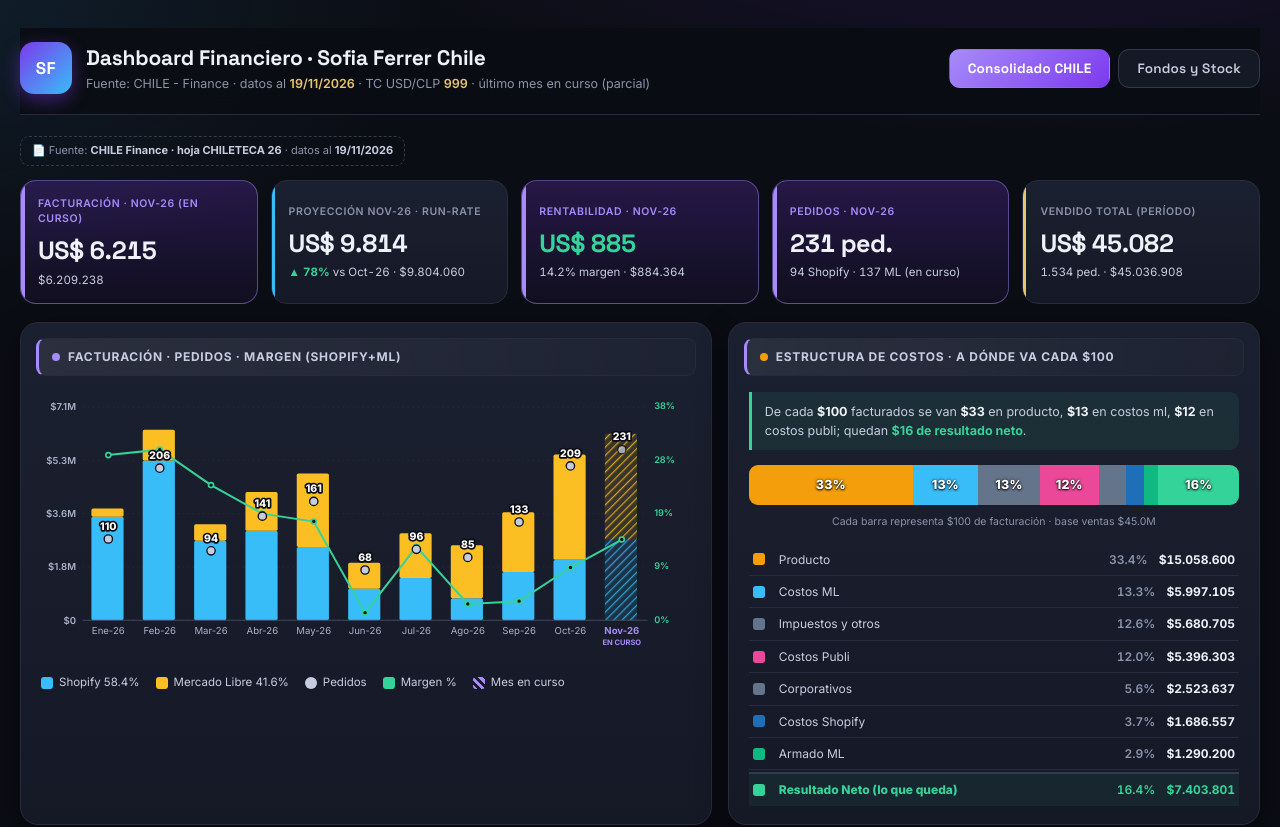
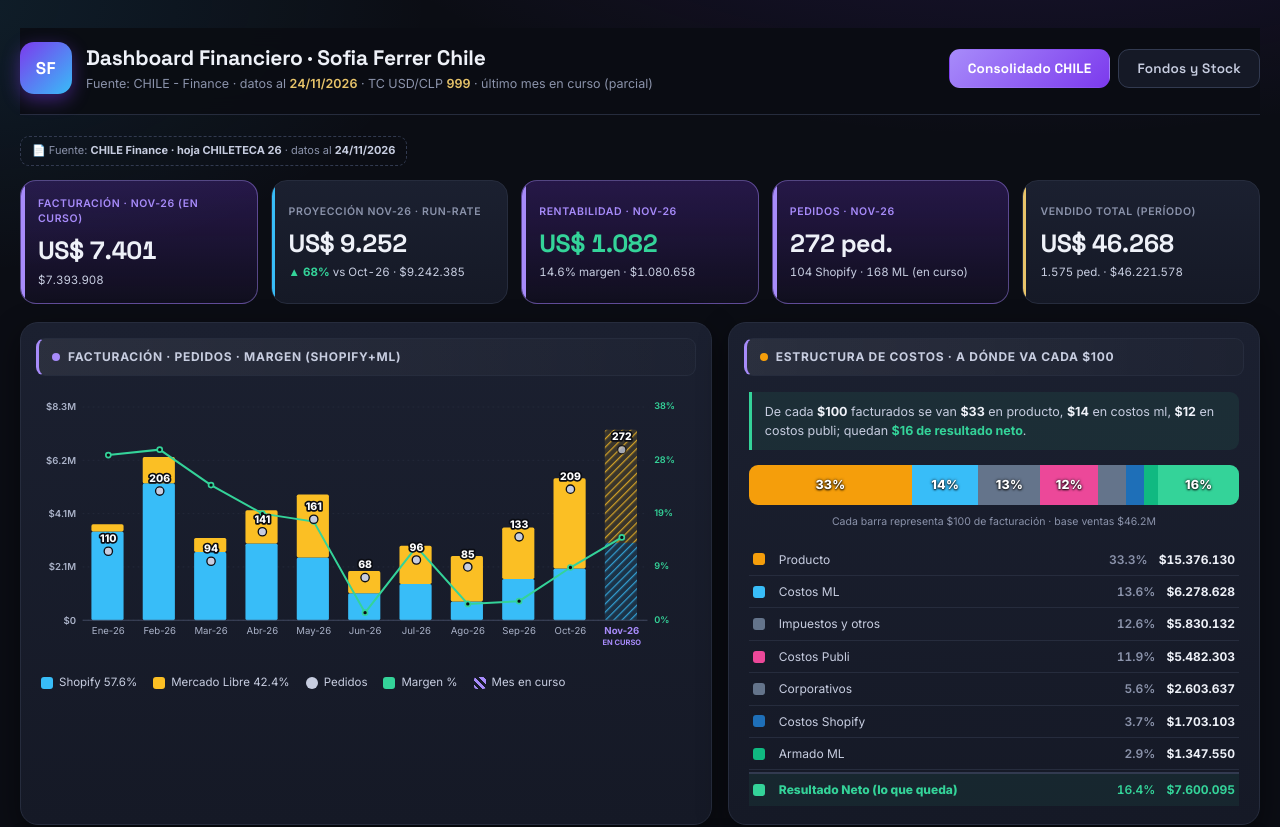
Before and after one commit to agustinperazolo-bot/calculadora-ML, a plain HTML site: page Dashboard_Finanzas_CHILE.html in a window 1280 px wide. Shown: the top 827 px of the page. Drawn offline with Linux system fonts and the light colour scheme.

Commit message:
Add files via upload

```diff
--- a/Dashboard_Finanzas_CHILE.html
+++ b/Dashboard_Finanzas_CHILE.html
@@ -205,7 +205,7 @@
       <div class="logo">SF</div>
       <div>
         <h1>Dashboard Financiero · Sofia Ferrer Chile</h1>
-        <div class="sub">Fuente: CHILE - Finance · datos al <b>19/11/2026</b> · TC USD/CLP <b id="tcnote">999</b> · último mes en curso (parcial)</div>
+        <div class="sub">Fuente: CHILE - Finance · datos al <b>24/11/2026</b> · TC USD/CLP <b id="tcnote">999</b> · último mes en curso (parcial)</div>
       </div>
     </div>
     <div class="tabs">
@@ -216,7 +216,7 @@
   <div id="srcchip"></div>
   <div id="tab_cl" class="tab show"></div>
   <div id="tab_fs" class="tab"></div>
-  <div class="foot">Chileteca SpA · montos en CLP (USD al TC 999) · generado el 19/11/2026</div>
+  <div class="foot">Chileteca SpA · montos en CLP (USD al TC 999) · generado el 24/11/2026</div>
 </div>
 <script>
 /* ===== DASHBOARD CHILE · datos ===== */
@@ -224,13 +224,13 @@ let USD=999; // CLP por USD (2026: hoja $ chi EERR-26 / panel Fondos · 2025: ho
 const TC_YEAR={"2026":999,"2025":921};
 const usd=n=>"US$ "+Math.round(n/USD).toLocaleString("es-CL");
 const DATA={
-"shop":{partial:true,months:["Ene-26","Feb-26","Mar-26","Abr-26","May-26","Jun-26","Jul-26","Ago-26","Sep-26","Oct-26","Nov-26"],envios:[101,169,76,96,76,33,41,27,54,67,94],pventa:[34156,31461,34833,31016,32090,31850,34353,27100,29693,29991,28477],ventas:[3449756,5316909,2647308,2977536,2438840,1051050,1408473,731700,1603422,2009397,2676838],cv:[1916969,2862374,1576946,1929224,1618221,756699,905213,535562,1015237,285166],margenBruto:[1532787,2454535,1070362,1048312,820619,294351,503260,196138,588185,891434],corpo:[87053,87053,87053,87053,87053,87053,87053,87053,87053,87053],resBruto:[1445734,2367482,983309,961259,733566,207298,416207,-82915,181132,484381],resNeto:[1445734,2367482,983309,961259,733566,207298,416207,-82915,181132,484381],struct:[["CMV SF Chile",8482624,"#f59e0b"],["Facebook Ads",3447647,"#ec4899"],["Shopify / Apps",812374,"#38bdf8"],["Comisiones MP",658966,"#a855f7"],["Costos Corporativos",870530,"#0ea5e9"],["Otros costos (diseño/marketing)",832000,"#f97316"]],fisco:2634712,ivaRecup:956215},
+"shop":{partial:true,months:["Ene-26","Feb-26","Mar-26","Abr-26","May-26","Jun-26","Jul-26","Ago-26","Sep-26","Oct-26","Nov-26"],envios:[101,169,76,96,76,33,41,27,54,67,104],pventa:[34156,31461,34833,31016,32090,31850,34353,27100,29693,29991,28927],ventas:[3449756,5316909,2647308,2977536,2438840,1051050,1408473,731700,1603422,2009397,3008408],cv:[1916969,2862374,1576946,1929224,1618221,756699,905213,535562,1015237,285166],margenBruto:[1532787,2454535,1070362,1048312,820619,294351,503260,196138,588185,891434],corpo:[87053,87053,87053,87053,87053,87053,87053,87053,87053,87053],resBruto:[1445734,2367482,983309,961259,733566,207298,416207,-82915,181132,484381],resNeto:[1445734,2367482,983309,961259,733566,207298,416207,-82915,181132,484381],struct:[["CMV SF Chile",8482624,"#f59e0b"],["Facebook Ads",3447647,"#ec4899"],["Shopify / Apps",812374,"#38bdf8"],["Comisiones MP",658966,"#a855f7"],["Costos Corporativos",870530,"#0ea5e9"],["Otros costos (diseño/marketing)",832000,"#f97316"]],fisco:2634712,ivaRecup:956215},
 "ml":{partial:true,months:["Dic-25","Ene-26","Feb-26","Mar-26","Abr-26","May-26","Jun-26","Jul-26","Ago-26","Sep-26","Oct-26"],envios:[78,9,37,18,45,85,35,55,58,79,81],pventa:[30660,30477,27662,30396,28778,29471,25414,27809,30405,25943,25512],ventas:[2391500,274295,1023500,547133,1295016,2505044,889500,1529500,1763500,2049500,2066500],devol:[0,0,0,0,0,58180,29990,45589,0,56980,0],margenBruto:[1674050,193697,728510,392817,915523,1698552,555289,1004532,1192747,1334988,1384555],resBruto:[990330,114806,404181,235035,435092,844032,137110,418021,518547,496768,535218],resNeto:[695091,80661,275812,165849,291700,569035,45894,253871,332296,279345,319157],dividendo:[231697,26887,91937,55283,97233,189678,15298,84624,110765,93115,106386],struct:[["Costos ML (comisión+envío)",5068989,"#38bdf8"],["Costo JOYA",2925837,"#f59e0b"],["Costo Armado",1054850,"#10b981"],["Costo Cajita",960372,"#eab308"],["Publicidad",1078800,"#ec4899"],["Devoluciones",190739,"#ef4444"],["Costo Insumos",117000,"#84cc16"]],fisco:1820430,ivaRecup:846521},
-"cl":{partial:true,months:["Ene-26","Feb-26","Mar-26","Abr-26","May-26","Jun-26","Jul-26","Ago-26","Sep-26","Oct-26","Nov-26"],enviosSH:[101,169,76,96,76,33,41,27,54,67,94],enviosML:[9,37,18,45,85,35,55,58,79,142,137],ventas:[3724051,6340409,3194441,4272552,4885704,1910560,2892384,2495200,3595942,5516427,6209238],resBruto:[1555459,2708851,1165283,1342797,1467664,266534,740035,386605,574393,1209323,1667563],resNeto:[1085728,1909107,762354,803881,851408,25546,375206,71874,120821,513512,884364],dividendo:[361909,636369,254118,267960,283803,8515,125069,23958,40274,171171,294788],struct:[["Producto",15058600,"#f59e0b"],["Costos Publi",5396303,"#ec4899"],["Costos ML",5997105,"#38bdf8"],["Costos Shopify",1686557,"#1e6fb8"],["Corporativos",2523637,"#64748b"],["Armado ML",1290200,"#10b981"]],fisco:5680706,ivaRecup:1510062}
+"cl":{partial:true,months:["Ene-26","Feb-26","Mar-26","Abr-26","May-26","Jun-26","Jul-26","Ago-26","Sep-26","Oct-26","Nov-26"],enviosSH:[101,169,76,96,76,33,41,27,54,67,104],enviosML:[9,37,18,45,85,35,55,58,79,142,168],ventas:[3724051,6340409,3194441,4272552,4885704,1910560,2892384,2495200,3595942,5516427,7393908],resBruto:[1555459,2708851,1165283,1342797,1467664,266534,740035,386605,574393,1209323,2013284],resNeto:[1085728,1909107,762354,803881,851408,25546,375206,71874,120821,513512,1080658],dividendo:[361909,636369,254118,267960,283803,8515,125069,23958,40274,171171,360219],struct:[["Producto",15376130,"#f59e0b"],["Costos Publi",5482303,"#ec4899"],["Costos ML",6278628,"#38bdf8"],["Costos Shopify",1703103,"#1e6fb8"],["Corporativos",2603637,"#64748b"],["Armado ML",1347550,"#10b981"]],fisco:5830134,ivaRecup:1549783}
 };
 
 DATA.shop25={partial:false,months:["Ene-25","Feb-25","Mar-25","Abr-25","May-25","Jun-25","Jul-25","Ago-25","Sep-25","Oct-25","Nov-25","Dic-25"],envios:[85,177,98,117,82,116,79,107,100,163,326,257],pventa:[36370,32647,32509,35682,33183,32325,32166,32793,31490,33369,33013,38111],ventas:[3091450,5778519,3185882,4174794,2721006,3749700,2541114,3508851,3149000,5439147,10762238,9794527],cv:[1657555,3002220,1819556,2090934,1452187,2043444,1597998,1744475,1731138,2599220,5086784,4366228],margenBruto:[1433895,2776299,1366326,2083860,1268819,1706256,943116,1764376,1417862,2839927,5675454,5428299],corpo:[87053,87053,87053,87053,87053,87053,87053,87053,87053,87053,87053,87053],resBruto:[1346842,2689246,1279273,1996807,1181766,1619203,856063,1677323,1330809,2752874,5588401,5341246],resNeto:[1346842,2689246,1279273,1996807,1181766,1619203,856063,1677323,1330809,2752874,5588401,5341246],struct:[["CMV SF Chile",19935333,"#f59e0b"],["Facebook Ads",6007854,"#ec4899"],["Comisiones MP",1673201,"#a855f7"],["Shopify / Apps",1575352,"#38bdf8"],["Costos Corporativos",1044636,"#0ea5e9"]],fisco:7252839,ivaRecup:2010558};
-const FONDOS={"fecha":"18/11/2026","tc":999,"conv":{"iniUSD":6133,"actUSD":16428,"stkUSD":10642},"caja":[["Santander $",4275500],["MercadoPago",8077000],["Santander USD",99900]],"socios":[["Pera",3057514],["Seba",0],["Nico",2485194]],"mediacor":[["Compra joyas · deuda 2025",1128870],["Compra anillos + cajas · deuda 2026",0]],"retiros":[["Retiros Seba 2026",1800000],["Retiros Nico 2026",933881]],"casa":[["2cora",407692,77],["Nudo",615484,122],["Pelota",199800,125],["Cadena",268531,168],["Cajitas",1574100,954],["Pulseras",47253,22],["Puls 2 cora",127792,78],["Estuche Blanco",503076,218],["Estuche Puls Nudo",39231,17],["Anillos",309250,436],["Puls Olita",513236,125],["Puls Cruz Comunión",396543,446],["Puls Nudo",90190,122],["Forever D",763556,281],["Forever P",233686,86]],"full":[["2cora",127073,24],["Nudo",85764,17],["Cajitas",95700,58],["Estuche Blanco",16154,7],["Estuche Puls Nudo",23077,10],["Anillos",19860,28],["Puls Cruz Comunión",2667,3],["Puls Nudo",10350,14]],"transito":[["2cora",2647350,500],["Nudo",1513485,300]]};
+const FONDOS={"fecha":"24/11/2026","tc":999,"conv":{"iniUSD":6133,"actUSD":16188,"stkUSD":10401},"caja":[["Santander $",4275500],["MercadoPago",8077000],["Santander USD",99900]],"socios":[["Pera",3057514],["Seba",0],["Nico",2485194]],"mediacor":[["Compra joyas · deuda 2025",1128870],["Compra anillos + cajas · deuda 2026",0]],"retiros":[["Retiros Seba 2026",1800000],["Retiros Nico 2026",933881]],"casa":[["2cora",794205,150],["Nudo",1962486,389],["Pelota",199800,125],["Cadena",268531,168],["Cajitas",1542750,935],["Pulseras",47253,22],["Puls 2 cora",127792,78],["Estuche Blanco",470769,204],["Estuche Puls Nudo",36923,16],["Anillos",289390,408],["Puls Olita",513236,125],["Puls Cruz Comunión",396543,446],["Puls Nudo",90190,122],["Forever D",763556,281],["Forever P",222817,82]],"full":[["2cora",164136,31],["Nudo",176573,35],["Cajitas",130350,79],["Estuche Blanco",25385,11],["Estuche Puls Nudo",20769,9],["Anillos",19860,28],["Puls Nudo",9610,13]],"transito":[["2cora",2117880,400]]};
 const SRC={sh25:"CHILE Finance · hoja $ chi EERR-25",sh:"CHILE Finance · hoja $ chi EERR-26",ml:"CHILE Finance · hoja ML Finz 26",cl:"CHILE Finance · hoja CHILETECA 26",fs:"CHILE Finance · hoja Analisis Rent 26 (panel FONDOS y STOCKS)"};
 function setSrc(k){const el=document.getElementById("srcchip");if(!el)return;const b=document.querySelector(".sub b");el.innerHTML=`\u{1F4C4} Fuente: <b>${SRC[k]||""}</b> · datos al <b>${b?b.textContent:""}</b>`;}
 
```
